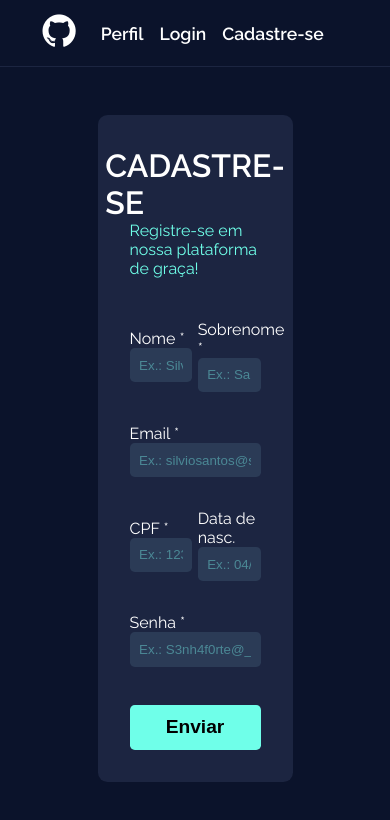
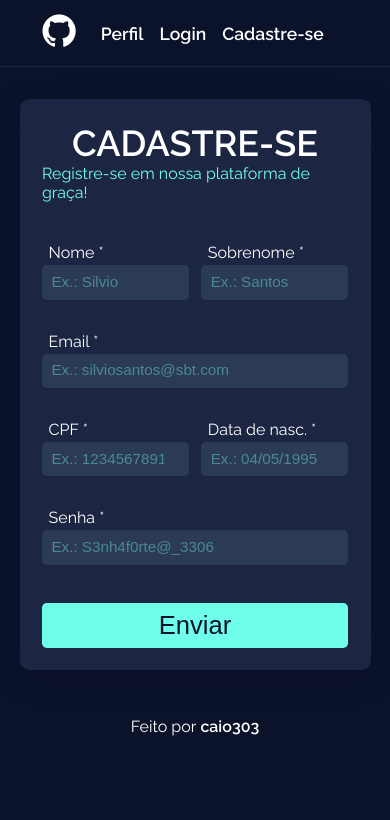
Before and after one commit to caio303/crud-react, a React (Create React App) app: page /cadastro in a window 390 px wide. Shown: the top 820 px of the page. Built offline with nearby package versions, Linux system fonts and the light colour scheme.

Commit message:
Responsive Design SignUpForm

```diff
--- a/src/App.tsx
+++ b/src/App.tsx
@@ -5,17 +5,22 @@ import { Routes, Route, Navigate } from 'react-router-dom';
 import { SignInPage } from './pages/SignInPage';
 import { SignUpPage } from './pages/SignUpPage';
 import { ProfilePage } from './pages/ProfilePage'
+import { Footer } from './components/Footer';
 
 function App() {
   return (
     <>
-      <Header/>
+      <Header />
+
       <Routes>
         <Route path='/' element={<Navigate to="/login" />}/>
         <Route path='/login' element={<SignInPage />}/>
         <Route path='/cadastro' element={<SignUpPage />}/>
         <Route path='/perfil' element={<ProfilePage />}/>
       </Routes>
+
+      <Footer />
+
       <GlobalStyles/>
     </>
   );
--- /dev/null
+++ b/src/components/Footer/index.tsx
@@ -0,0 +1,7 @@
+import { Container } from "./styles";
+
+export const Footer = () => (
+    <Container>
+        Feito por&nbsp;<span><a href="https://www.linkedin.com/in/caio303/">caio303</a></span>
+    </Container>
+)
--- /dev/null
+++ b/src/components/Footer/styles.ts
@@ -0,0 +1,15 @@
+import styled from "styled-components";
+
+export const Container = styled.footer`
+    height: 3rem;
+    padding: 1rem 2.8rem;
+    display: flex;
+    justify-content: center;
+    align-items: center;
+
+
+    span {
+        color: var(--light-cyan);
+        font-weight: 600;
+    }
+`
--- a/src/components/Forms/SignUpForm/indes.tsx
+++ b/src/components/Forms/SignUpForm/indes.tsx
@@ -14,13 +14,13 @@ export const SignUpForm = () => (
                         <div className="label">
                             Nome *
                         </div>
-                        <input type="text" name="nome" placeholder="Ex.: Silvio" />
+                        <input type="text" name="nome" maxLength={30} placeholder="Ex.: Silvio" />
                     </label>
                     <label>
                         <div className="label">
                             Sobrenome *
                         </div>
-                        <input type="text" name="sobrenome" placeholder="Ex.: Santos"/>
+                        <input type="text" name="sobrenome" maxLength={30} placeholder="Ex.: Santos"/>
                     </label>
                 </div>
 
@@ -36,11 +36,11 @@ export const SignUpForm = () => (
                         <div className="label">
                             CPF *
                         </div>
-                        <input type="text" name="cpf" placeholder="Ex.: 12345678910"/>
+                        <input type="number" name="cpf" maxLength={11} placeholder="Ex.: 12345678910"/>
                     </label>
                     <label>
                         <div className="label">
-                            Data de nasc.
+                            Data de nasc. *
                         </div>
                         <input type="text" name="dataNasc" placeholder="Ex.: 04/05/1995"/>
                     </label>
--- a/src/components/Forms/styles.ts
+++ b/src/components/Forms/styles.ts
@@ -1,11 +1,25 @@
 import styled from 'styled-components'
 
 export const Container = styled.main`
+
+    @media only screen and (min-width: 781px) and (max-width: 1024px) {
+        margin: 2rem auto;
+        width: 70%;
+    }
+
+    @media only screen and (max-width: 780px) {
+        margin: 2rem auto;
+        width: 90%;
+        padding: 1.4rem;
+    }
+
     background-color: var(--dark-blue-light);
-    padding: 2rem;
+    padding: 2.8rem;
     border-radius: .6rem;
     width: 50%;
-    margin: 3rem auto;
+    margin: 2.8rem auto;
+    font-weight: 400;
+    box-shadow: 0 .5rem 2rem -.5rem #090F23;
 
     #form-header {
         display: flex;
@@ -15,11 +29,12 @@ export const Container = styled.main`
         margin-bottom: 2.6rem;
 
         h1 {
-            font-size: 2rem;
+            font-size: 2.25rem;
         }
 
         p {
             color: var(--light-cyan);
+            font-weight: 400;
         }
     }
 
@@ -34,6 +49,17 @@ export const Container = styled.main`
 
         &::placeholder {
             color: var(--form-cyan);
+            font-weight: 300;
+            font-size: .95rem;
+        }
+
+        &:hover {
+            filter: brightness(110%);
+        }
+
+        &:focus-visible {
+            border: none;
+            outline: none;
         }
     }
 
@@ -52,11 +78,23 @@ export const Container = styled.main`
         width: 100%;
         border-radius: .3rem;
         background-color: var(--light-cyan);
-        color: #000;
-        font-size: 1.2rem;
-        font-weight: 600;
+        color: var(--dark-blue);
+        font-size: 1.6rem;
+        font-weight: 400;
         border: none;
         height: 2.8rem;
         margin-top: .4rem;
+        cursor: pointer;
+
+        &:hover {
+            filter: brightness(90%);
+        }
+    }
+
+    label {
+        .label {
+            margin: 0 0 .2rem .42rem;
+            cursor: pointer;
+        }
     }
 `
```
